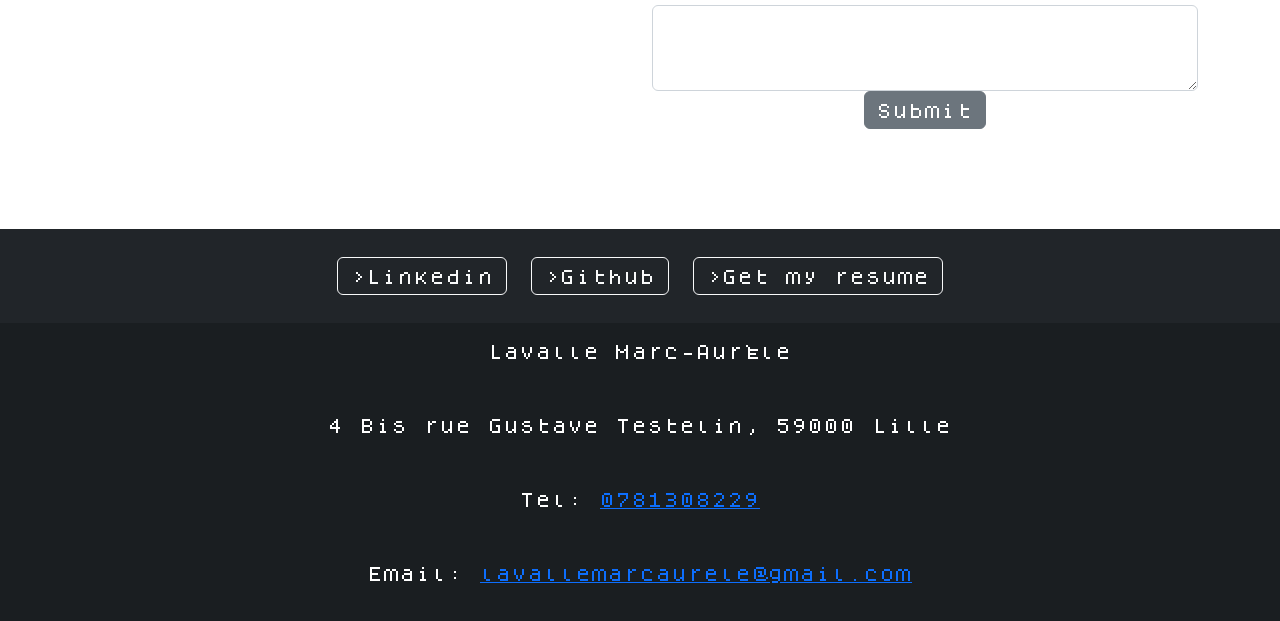
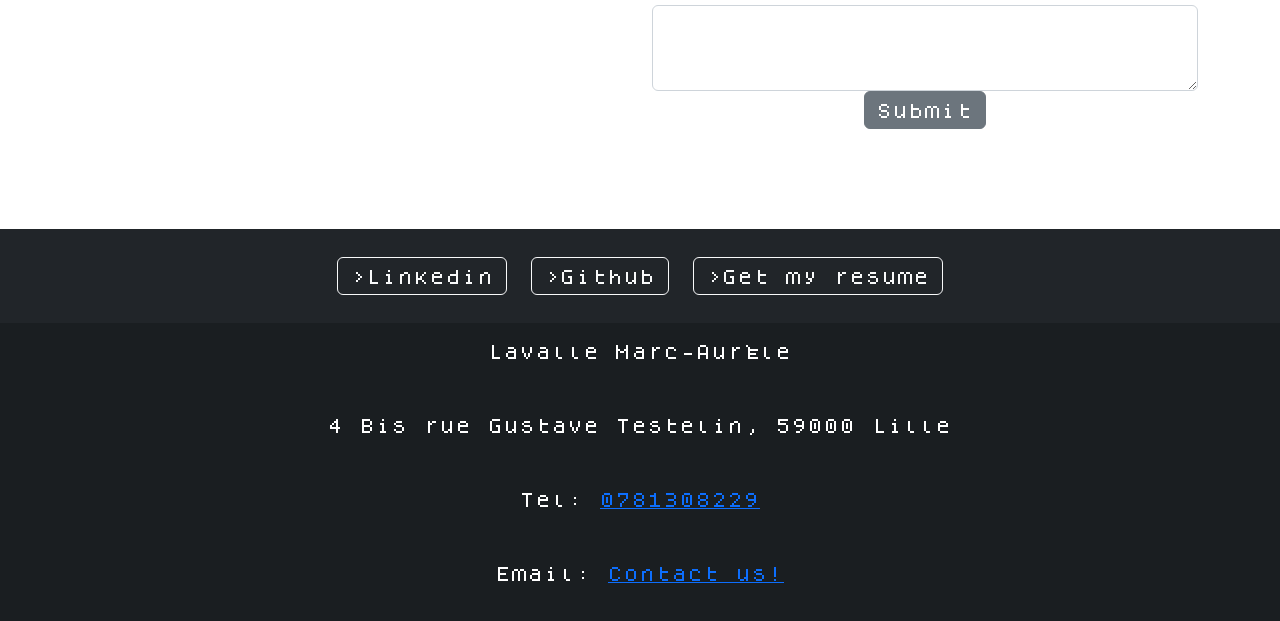
Before and after one commit to lavallemarcaurele/lavallemarcaurele.github.io, a plain HTML site: page contact.html in a window 1280 px wide. Shown: the part 485-1106 px from the top of the page. Drawn offline with nearby package versions, Linux system fonts and the light colour scheme.

Commit message:
footer fixed

```diff
--- a/contact.html
+++ b/contact.html
@@ -112,7 +112,7 @@
             <p>Lavalle Marc-Aurèle</p>
             <p>4 Bis rue Gustave Testelin, 59000 Lille</p>
             <p>Tel: <a href="tel:+781308229">0781308229</a></p>
-            <p>Email: <a href="mailto:lavallemarcaurele@gmail.com">lavallemarcaurele@gmail.com</a></p>
+            <p>Email: <a href="mailto:lavallemarcaurele@gmail.com">Contact us!</a></p>
         </div>
     </footer>
 </body>
```
Also changed, not shown: creator.html (+1 -1 lines), index.html (+1 -1 lines).
